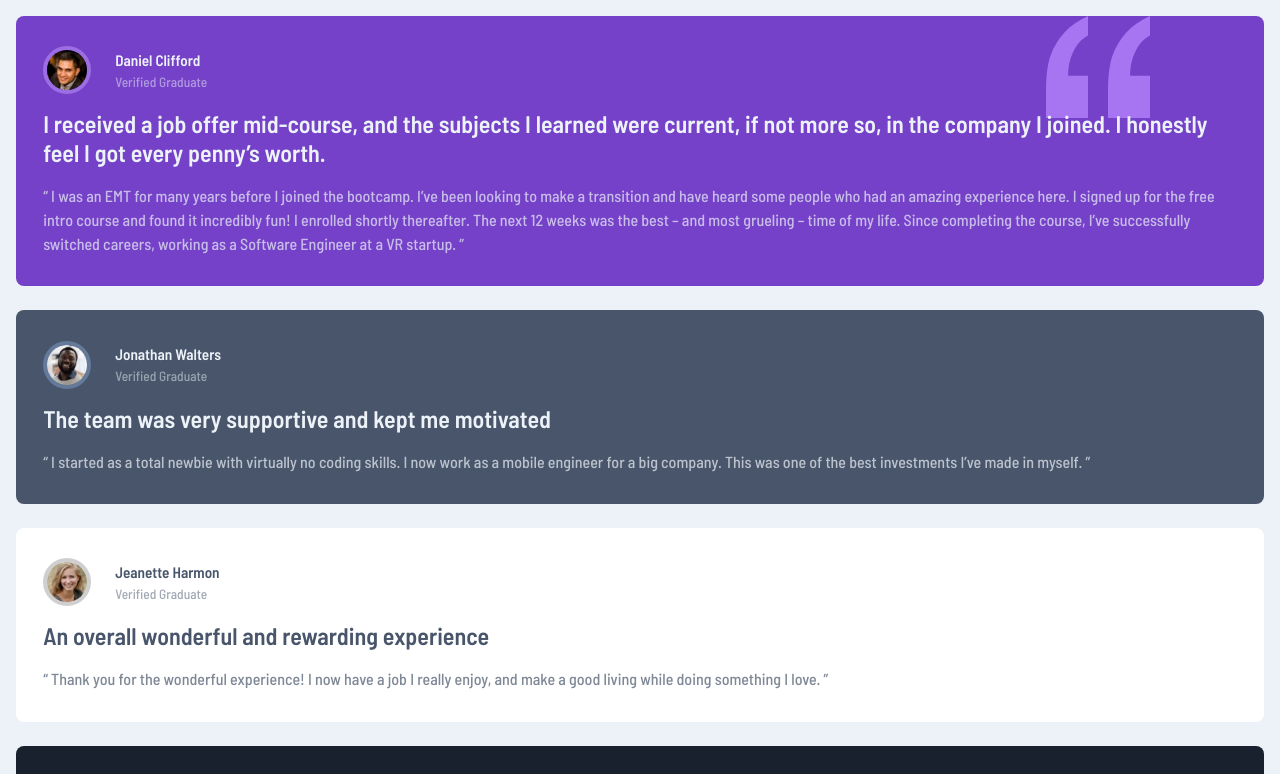
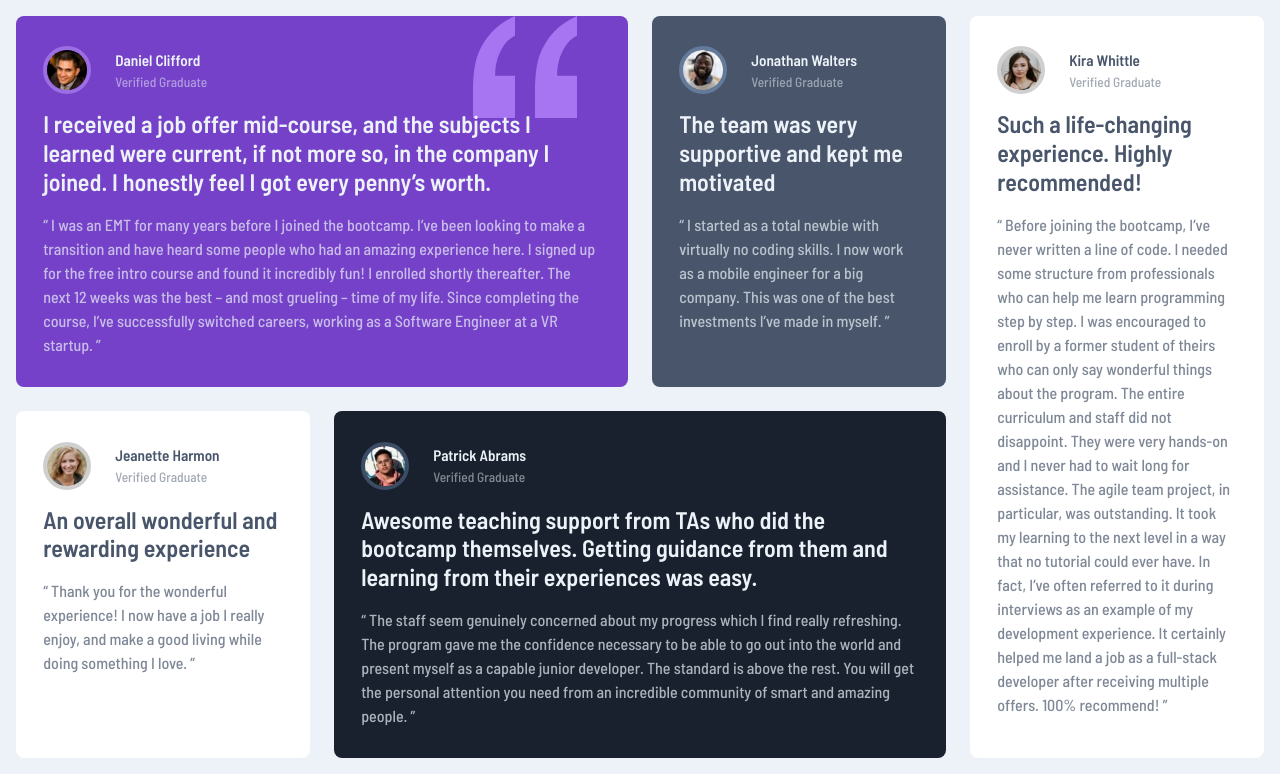
Before and after one commit to ronaldyonggi/testimonial-grid-section-fm, a React (Vite) app: page / in a window 1280 px wide. Shown: the top 774 px of the page. Built offline with nearby package versions, Linux system fonts and the light colour scheme.

Commit message:
styling for desktop grid

```diff
--- a/src/components/Section/Section.module.css
+++ b/src/components/Section/Section.module.css
@@ -1,5 +1,36 @@
 .container {
-    display: grid;
-    gap: 1.5rem;
-    padding: 1rem;
+  display: grid;
+  gap: 1.5rem;
+  padding: 1rem;
 }
+
+@media screen and (min-width: 1024px) {
+  .container {
+    grid-template-columns: repeat(4, 1fr);
+    grid-template-rows: repeat(2, auto);
+  }
+
+  .card1 {
+    grid-column: 1 / 3;
+    grid-row: 1;
+  }
+
+  .card2 {
+    grid-column: 3;
+    grid-row: 1;
+  }
+  .card3 {
+    grid-column: 1;
+    grid-row: 2;
+  }
+
+  .card4 {
+    grid-column: 2 / 4;
+    grid-row: 2;
+  }
+
+  .card5 {
+    grid-column: 4;
+    grid-row: 1 / 3;
+  }
+}
```
